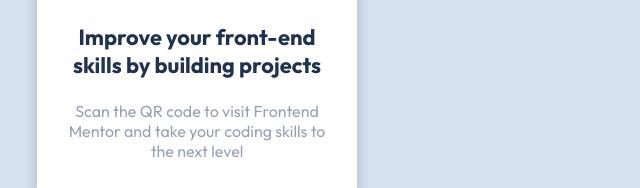
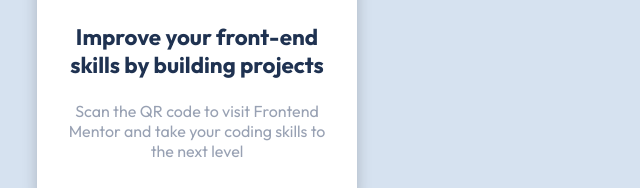
Before and after one commit to p8o359m1/p8o359m1.github.io, a plain HTML site: page index.html in a window 1280 px wide. Shown: the part 450-638 px from the top of the page, 443-1083 px from the left. Drawn offline with Linux system fonts and the light colour scheme; a web font is replaced by a local one.

Commit message:
Update title
Update title

```diff
--- a/style.css
+++ b/style.css
@@ -48,7 +48,7 @@ body {
 .title {
     text-align: center;
     margin: 22px 0;
-    font-size: 1.37rem;
+    font-size: 1.4rem;
     color: var(--Dark-blue)
 }
 
```
